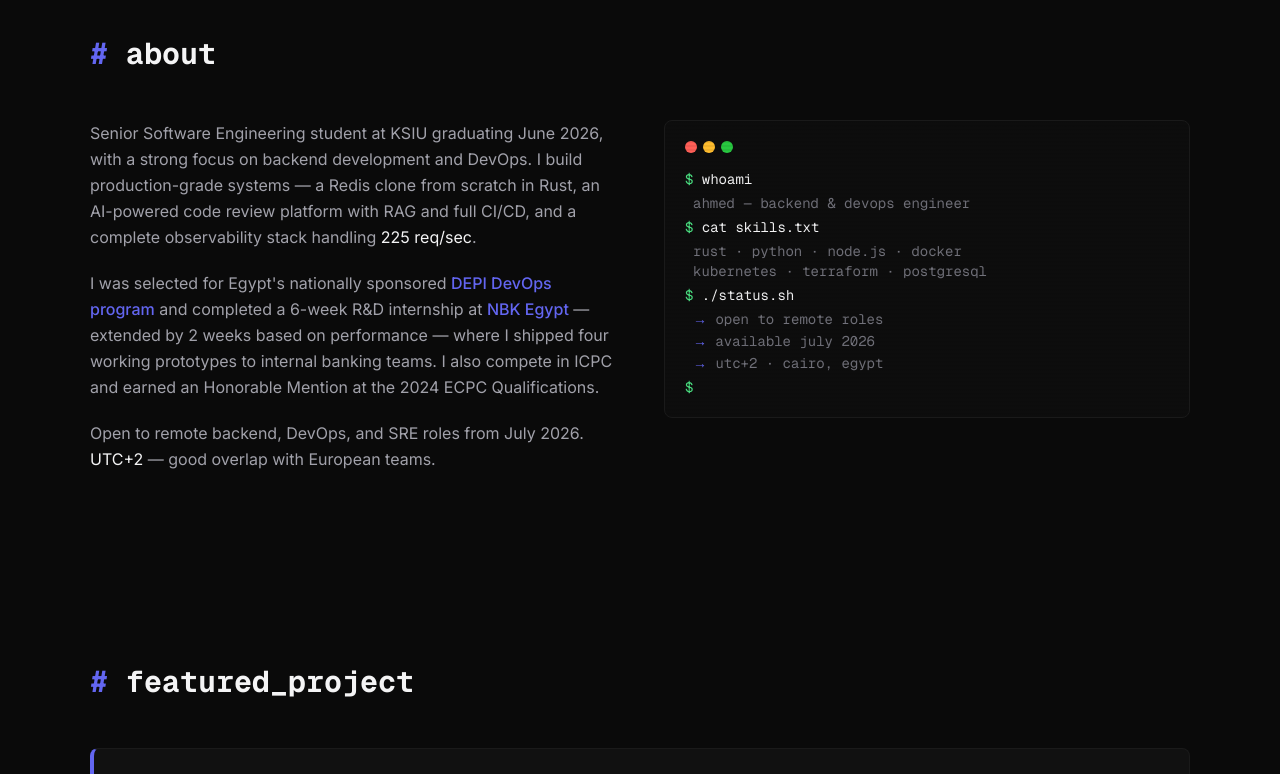
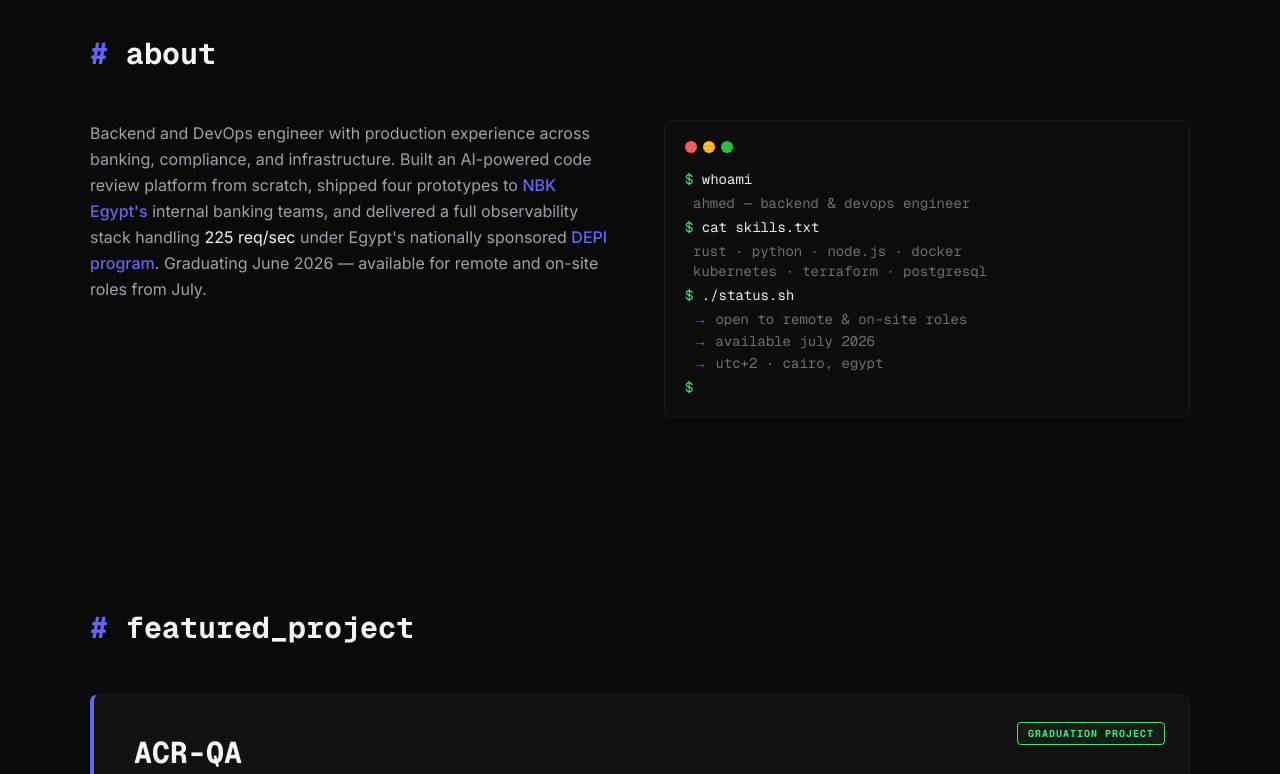
Before and after one commit to ahmed-145/portfolio, a Next.js app: page / in a window 1280 px wide. Shown: the part 860-1634 px from the top of the page. Built offline with nearby package versions, Linux system fonts and the light colour scheme.

Commit message:
feat(v2): apply 6 content updates — engineer framing, experience reorder, skills expand, contact copy

```diff
--- a/app/layout.tsx
+++ b/app/layout.tsx
@@ -16,7 +16,7 @@ export const metadata: Metadata = {
   openGraph: {
     title: "Ahmed Mahmoud Abbas — Backend & DevOps Engineer",
     description:
-      "Backend and DevOps engineer building production-grade systems. Open to remote roles.",
+      "Backend and DevOps engineer building production-grade systems. Open to remote and on-site roles from July 2026.",
     type: "website",
   },
 };
--- a/components/About.tsx
+++ b/components/About.tsx
@@ -21,22 +21,13 @@ export default function About() {
           {/* Left — Prose */}
           <div className="space-y-5 text-[#a1a1aa] leading-relaxed text-base">
             <p>
-              Senior Software Engineering student at KSIU graduating June 2026, with a strong focus on backend development
-              and DevOps. I build production-grade systems — a Redis clone from scratch in Rust, an AI-powered code review
-              platform with RAG and full CI/CD, and a complete observability stack handling{" "}
-              <span className="text-[#f4f4f5]">225 req/sec</span>.
-            </p>
-            <p>
-              I was selected for Egypt&apos;s nationally sponsored{" "}
-              <span className="text-[#6366f1] font-medium">DEPI DevOps program</span> and completed a 6-week R&amp;D
-              internship at{" "}
-              <span className="text-[#6366f1] font-medium">NBK Egypt</span> — extended by 2 weeks based on performance —
-              where I shipped four working prototypes to internal banking teams. I also compete in ICPC and earned an
-              Honorable Mention at the 2024 ECPC Qualifications.
-            </p>
-            <p>
-              Open to remote backend, DevOps, and SRE roles from July 2026.{" "}
-              <span className="text-[#f4f4f5]">UTC+2</span> — good overlap with European teams.
+              Backend and DevOps engineer with production experience across banking, compliance, and infrastructure.
+            Built an AI-powered code review platform from scratch, shipped four prototypes to{" "}
+            <span className="text-[#6366f1] font-medium">NBK Egypt&apos;s</span> internal banking teams, and delivered a
+            full observability stack handling{" "}
+            <span className="text-[#f4f4f5]">225 req/sec</span> under Egypt&apos;s nationally sponsored{" "}
+            <span className="text-[#6366f1] font-medium">DEPI program</span>. Graduating June 2026 — available for
+            remote and on-site roles from July.
             </p>
           </div>
 
@@ -75,7 +66,7 @@ export default function About() {
                 <div className="pl-2 space-y-0.5">
                   <div>
                     <span className="text-[#6366f1]">→</span>{" "}
-                    <span className="text-[#71717a]">open to remote roles</span>
+                    <span className="text-[#71717a]">open to remote &amp; on-site roles</span>
                   </div>
                   <div>
                     <span className="text-[#6366f1]">→</span>{" "}
--- a/components/Contact.tsx
+++ b/components/Contact.tsx
@@ -19,8 +19,8 @@ export default function Contact() {
 
         {/* Copy */}
         <div className="max-w-2xl mb-12 space-y-2 text-[#a1a1aa] text-base leading-relaxed">
-          <p>Graduating June 2026. Available for remote roles from July 2026.</p>
-          <p>Open to backend, DevOps, and SRE positions — UTC+2, great overlap with European teams.</p>
+          <p>Graduating June 2026. Available from July 2026.</p>
+          <p>Open to backend, DevOps, and SRE positions — remote or on-site. UTC+2, great overlap with European teams.</p>
           <p className="text-[#f4f4f5]">If you&apos;re building something serious, let&apos;s talk.</p>
         </div>
 
--- a/components/Currently.tsx
+++ b/components/Currently.tsx
@@ -4,8 +4,8 @@ import { useInView } from "@/hooks/useInView";
 const cards = [
   {
     emoji: "🏃",
-    text: "Training for the Pyramids Half Marathon",
-    sub: "December 2026",
+    text: "Training for a full marathon",
+    sub: null,
   },
   {
     emoji: "⚡",
--- a/components/Experience.tsx
+++ b/components/Experience.tsx
@@ -10,19 +10,8 @@ interface ExperienceEntry {
   bullets: string[];
 }
 
+// Change 2: DEPI first (ended Dec 2025), NBK second (ended Sep 2025) — newest-first
 const experience: ExperienceEntry[] = [
-  {
-    company: "NBK Egypt",
-    role: "R&D Intern — Development & Application Management",
-    duration: "Aug 2025 – Sep 2025",
-    location: "New Cairo, Cairo, Egypt",
-    note: "extended by 2 weeks based on performance",
-    bullets: [
-      "Delivered 4 AI/ML and backend prototypes across 6 weeks: loan risk predictor, OFAC sanctions screener, encrypted PDF portal, and Outlook→SFTP automation.",
-      "Applied RAG, fuzzy matching (Levenshtein/Jaro-Winkler), hybrid encryption (RSA-2048/AES-256-GCM), and Spring Boot in a live banking environment.",
-      "Integrated with Temenos T24 core banking system and Oracle enterprise databases (1,000+ tables).",
-    ],
-  },
   {
     company: "Digital Egypt Pioneers Initiative (MCIT – EYouth)",
     role: "DevOps Engineering Trainee",
@@ -34,6 +23,18 @@ const experience: ExperienceEntry[] = [
       "Built reusable IaC modules with Terraform and Ansible to provision 5+ environments.",
       "Deployed and monitored containerized microservices on Kubernetes with Prometheus and Grafana.",
       "Capstone: production URL shortener with 3 Grafana dashboards, K8s HPA, Terraform IaC, CI/CD, and load tested at 225 req/sec.",
+    ],
+  },
+  {
+    company: "NBK Egypt",
+    role: "R&D Intern — Development & Application Management",
+    duration: "Aug 2025 – Sep 2025",
+    location: "New Cairo, Cairo, Egypt",
+    note: "extended by 2 weeks based on performance",
+    bullets: [
+      "Delivered 4 AI/ML and backend prototypes across 6 weeks: loan risk predictor, OFAC sanctions screener, encrypted PDF portal, and Outlook→SFTP automation.",
+      "Applied RAG, fuzzy matching (Levenshtein/Jaro-Winkler), hybrid encryption (RSA-2048/AES-256-GCM), and Spring Boot in a live banking environment.",
+      "Integrated with Temenos T24 core banking system and Oracle enterprise databases (1,000+ tables).",
     ],
   },
   {
--- a/components/Skills.tsx
+++ b/components/Skills.tsx
@@ -1,6 +1,8 @@
 "use client";
 import { useInView } from "@/hooks/useInView";
 
+// Change 3: Added Express, REST APIs, Prisma, JWT to Backend;
+// NumPy, Pytest to ML & AI; new Mobile & Web group with Next.js, React, Swift, SwiftUI
 const skillGroups = [
   {
     label: "Languages",
@@ -8,7 +10,7 @@ const skillGroups = [
   },
   {
     label: "Backend",
-    items: ["Node.js", "Flask", "FastAPI", "Spring Boot", "PostgreSQL", "Redis", "MongoDB"],
+    items: ["Node.js", "Express", "REST APIs", "Flask", "FastAPI", "Spring Boot", "PostgreSQL", "Redis", "MongoDB", "Prisma", "JWT"],
   },
   {
     label: "DevOps",
@@ -20,7 +22,11 @@ const skillGroups = [
   },
   {
     label: "ML & AI",
-    items: ["scikit-learn", "RAG", "Ollama", "Groq", "Pandas", "SMOTE", "Streamlit"],
+    items: ["scikit-learn", "RAG", "Ollama", "Groq", "Pandas", "NumPy", "SMOTE", "Streamlit", "Pytest"],
+  },
+  {
+    label: "Mobile & Web",
+    items: ["Next.js", "React", "Swift", "SwiftUI"],
   },
 ];
 
```
